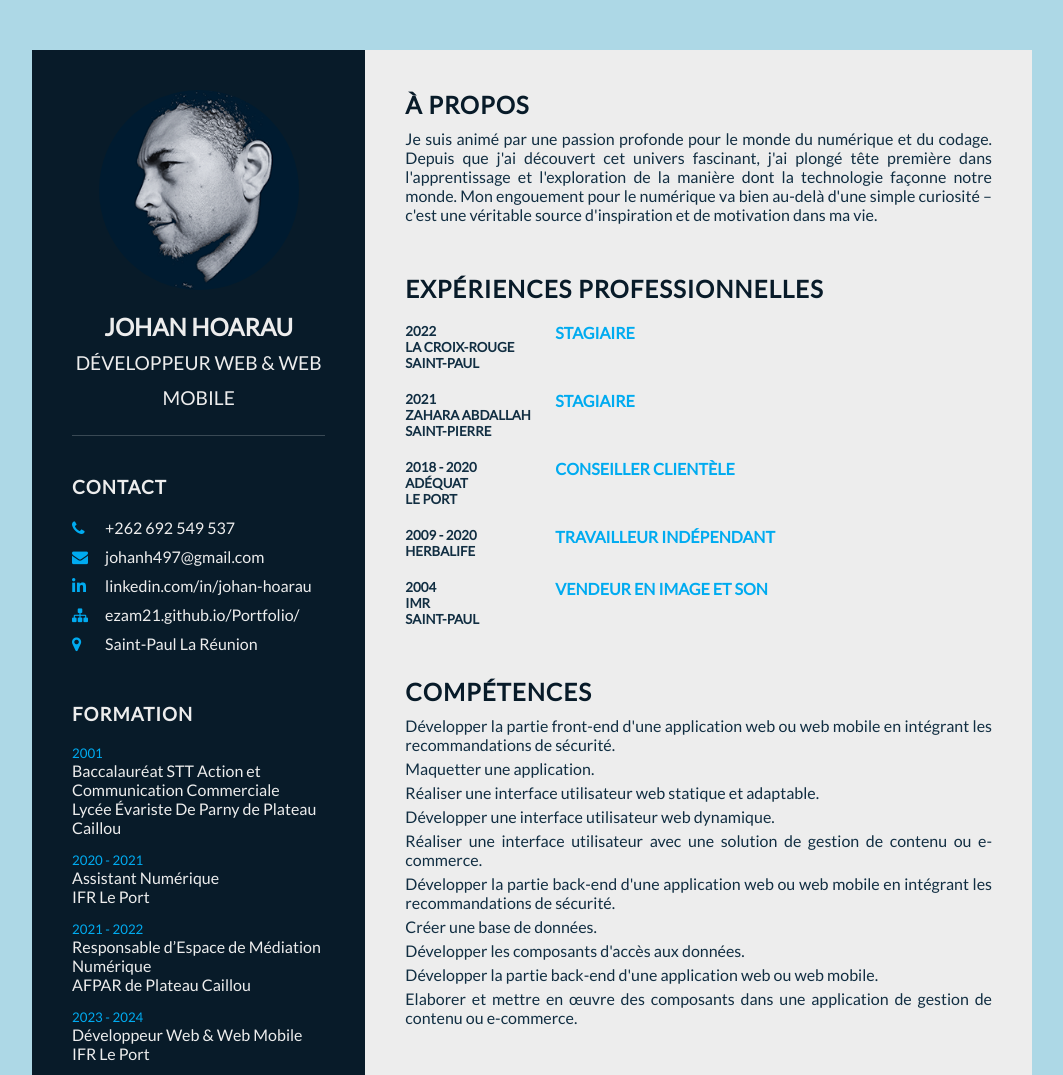
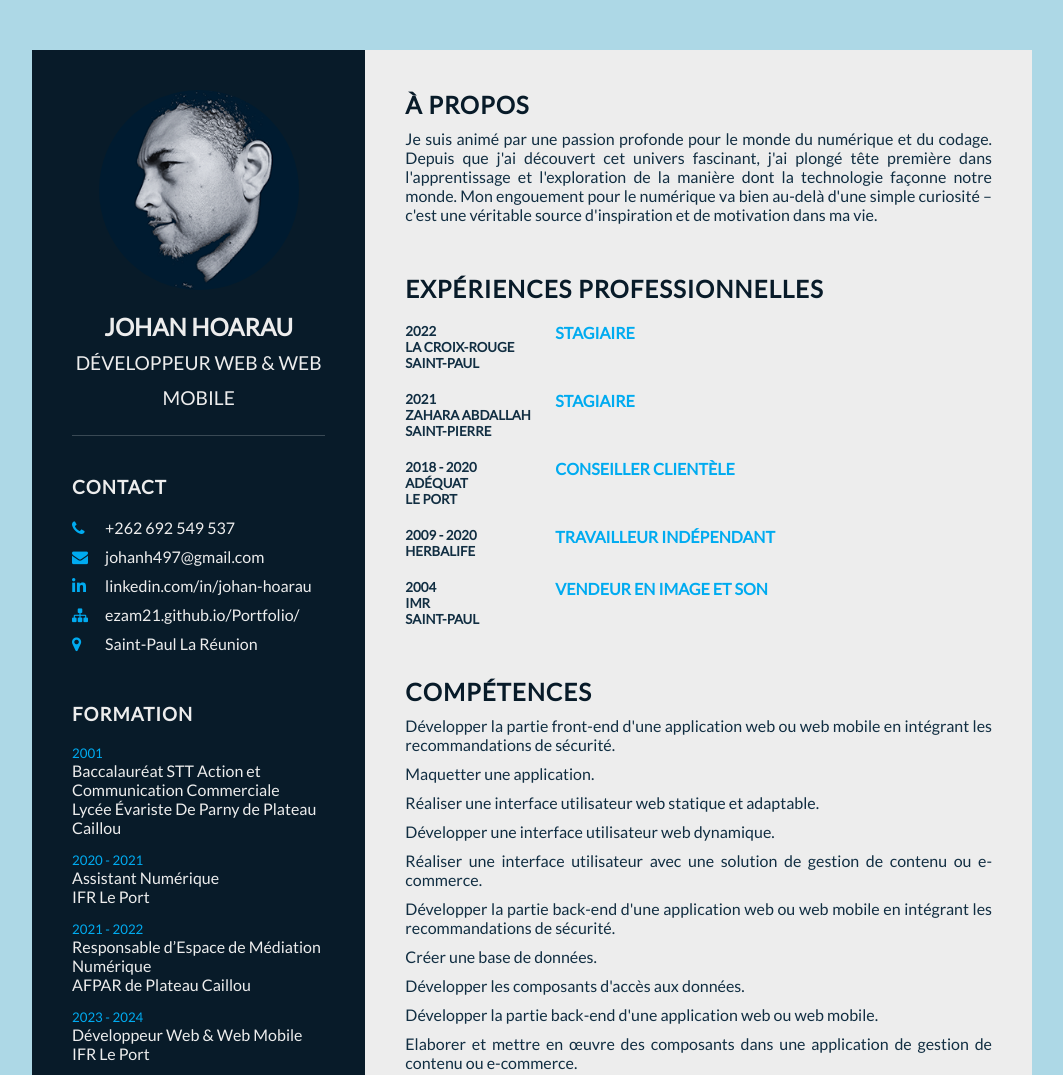
Before and after one commit to EZAM21/CV, a plain HTML site: page index.html in a window 1280 px wide. Shown: the top 1075 px of the page, without its empty margins (108-1171 px from the left). Drawn offline with Linux system fonts and the light colour scheme.

Commit message:
Update style.css

```diff
--- a/style.css
+++ b/style.css
@@ -224,7 +224,7 @@
 
   .comp ul li {
         list-style: none;
-        margin: 5px 0;
+        margin: 10px 0;
   }
 
   .skills .box{
```
